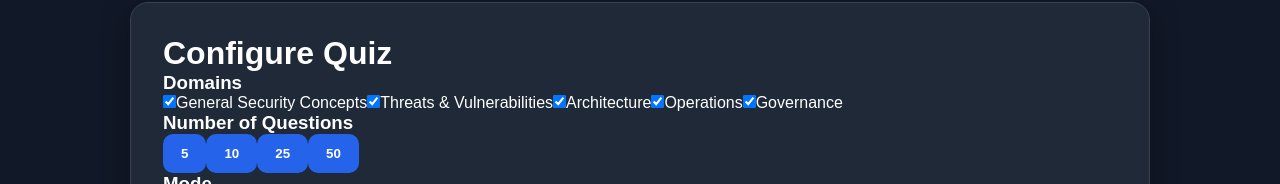
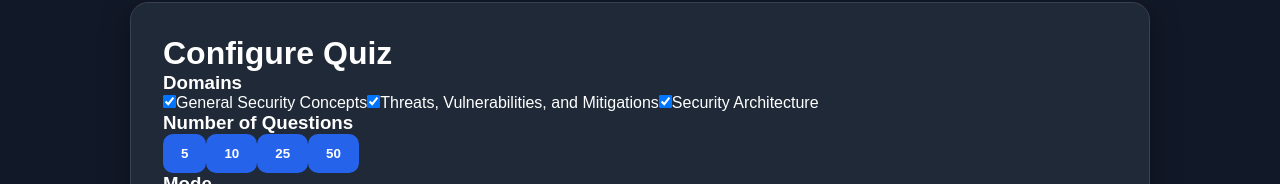
Before and after one commit to Harris-Cabrera/letsACE, a React (Vite) app in the folder frontend/: page /quiz/settings in a window 1280 px wide. Shown: the part 108-292 px from the top of the page. Built offline with nearby package versions, Linux system fonts and the light colour scheme.

Commit message:
fixed domain redirectory issues

```diff
--- a/frontend/src/pages/Quiz.jsx
+++ b/frontend/src/pages/Quiz.jsx
@@ -1,6 +1,6 @@
 import axios from "axios";
 import { useEffect, useState } from "react";
-import { useNavigate } from "react-router-dom";
+import { useLocation, useNavigate } from "react-router-dom";
 
 import AnswerCard from "../components/AnswerCard";
 import Card from "../components/Card";
@@ -9,8 +9,11 @@ import ProgressBar from "../components/ProgressBard";
 
 function Quiz() {
     const navigate = useNavigate();
+    const location = useLocation();
 
-    const [questions, setQuestions] = useState([]);
+    const mode = location.state?.mode;
+
+    const [questions, setQuestions] = useState(location.state?.questions || []);
     const [currentIndex, setCurrentIndex] = useState(0);
     const [answers, setAnswers] = useState([]);
     const [selectedAnswer, setSelectedAnswer] = useState("");
@@ -21,6 +24,12 @@ function Quiz() {
 
         if (!token) {
             navigate("/login");
+            return;
+        }
+
+        if (location.state?.questions) {
+            setQuestions(location.state.questions);
+            setLoading(false);
             return;
         }
 
@@ -39,7 +48,7 @@ function Quiz() {
         };
 
         fetchQuestions();
-    }, [navigate]);
+    }, [navigate, location.state]);
 
     const handleNext = () => {
         if (!selectedAnswer) return;
@@ -74,6 +83,7 @@ function Quiz() {
                 "http://127.0.0.1:8000/quiz/submit",
                 {
                     answers: finalAnswers,
+                    mode: mode || "practice",
                 },
                 {
                     headers: {
@@ -104,7 +114,7 @@ function Quiz() {
                 <div className="domain-badge">
                     {question.domain}
                 </div>
-                <p>
+                <div>
                     Question {currentIndex + 1} of {questions.length}
                     <ProgressBar
                         current={currentIndex + 1}
@@ -113,7 +123,7 @@ function Quiz() {
                     <p className="progress-text">
                         {Math.round(((currentIndex + 1) / questions.length) * 100)}% Complete
                     </p>
-                </p>
+                </div>
 
                 <h2 className="question-title">
                     {question.question_text}
--- a/frontend/src/pages/QuizSettings.jsx
+++ b/frontend/src/pages/QuizSettings.jsx
@@ -6,15 +6,14 @@ import API from "../api";
 import Card from "../components/Card";
 import Layout from "../components/Layout";
 
+
 function QuizSettings() {
     const navigate = useNavigate();
 
     const [domains, setDomains] = useState([
         "General Security Concepts",
-        "Threats & Vulnerabilities",
-        "Architecture",
-        "Operations",
-        "Governance",
+        "Threats, Vulnerabilities, and Mitigations",
+        "Security Architecture",
     ]);
 
     const [limit, setLimit] = useState(5);
@@ -34,15 +33,14 @@ function QuizSettings() {
 
     const startQuiz = async () => {
         try {
-            const response = await API.post(
-                "/quiz/create",
-                {
-                    domains,
-                    limit,
-                    mode,
-                }
-            );
+            const response = await API.post("/quiz/create", {
+                domains,
+                limit,
+                mode,
+            });
 
+            console.log("Quiz create response:", response.data);
+            console.log("Question count:", response.data.length);
 
             navigate("/quiz", {
                 state: {
@@ -50,8 +48,6 @@ function QuizSettings() {
                     mode,
                 },
             });
-
-
         } catch (error) {
             console.error(error);
         }
@@ -69,10 +65,8 @@ function QuizSettings() {
 
                 {[
                     "General Security Concepts",
-                    "Threats & Vulnerabilities",
-                    "Architecture",
-                    "Operations",
-                    "Governance",
+                    "Threats, Vulnerabilities, and Mitigations",
+                    "Security Architecture",
                 ].map((domain) => (
                     <label key={domain}>
                         <input
```
Also changed, not shown: 1 other file (tests, documents, lock files or other folders).
